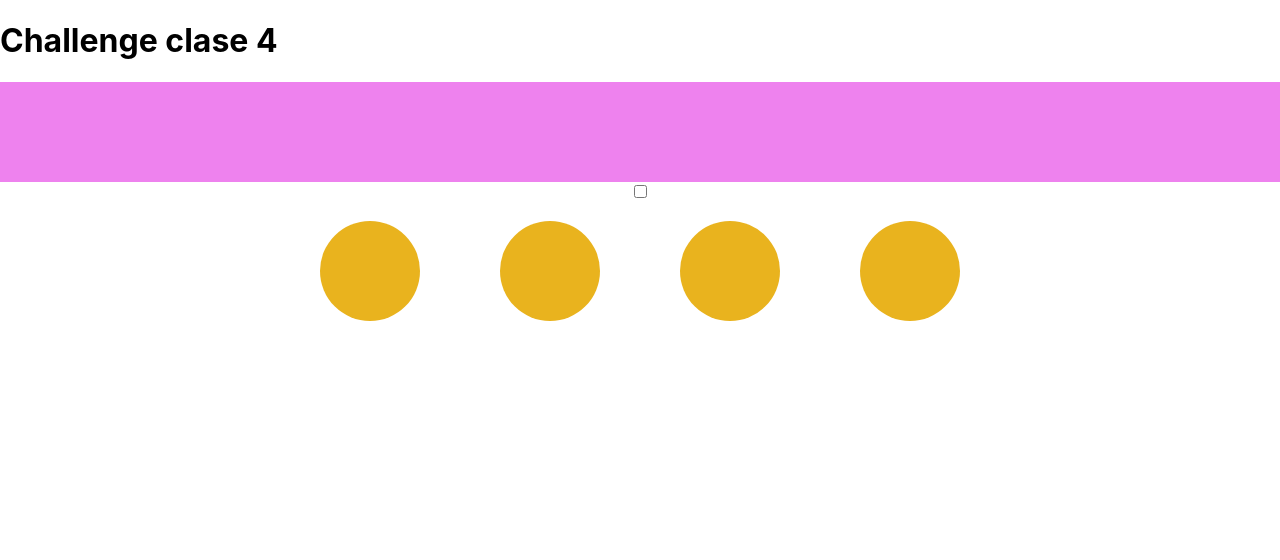
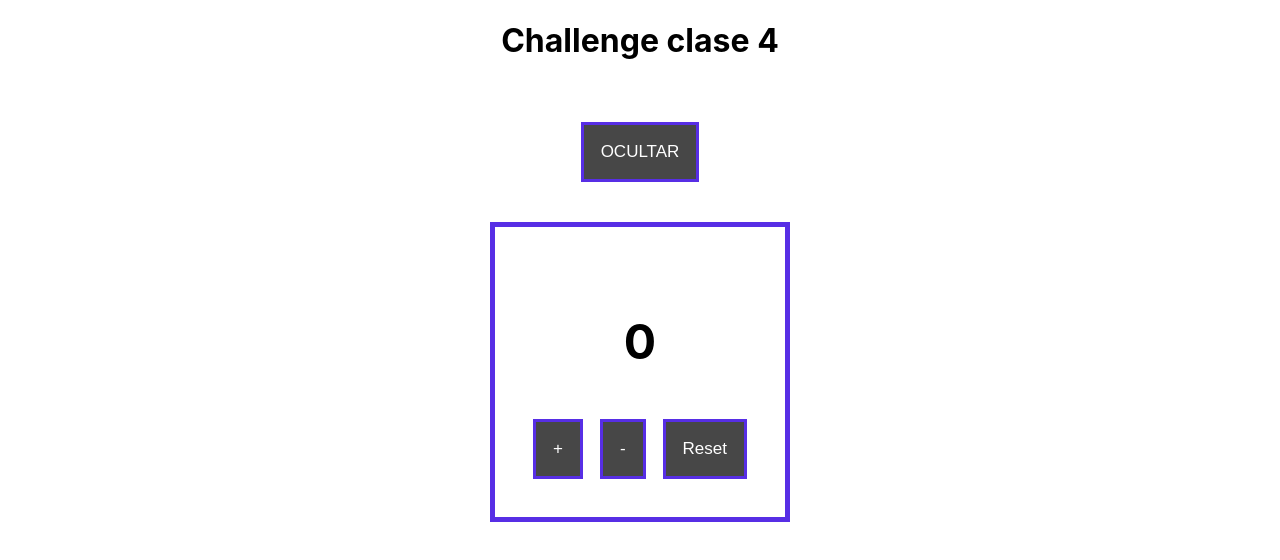
Before and after one commit to marioconti/sprint-3-Acamica, a React (Create React App) app: page / in a window 1280 px wide. Shown: the top 560 px of the page. Built offline with nearby package versions, Linux system fonts and the light colour scheme.

Commit message:
se agrega challenge 5 al repositorio

```diff
--- a/src/clase-4/Challenge-4.jsx
+++ b/src/clase-4/Challenge-4.jsx
@@ -42,7 +42,7 @@ const Pizza = (props) => {
     if (props.salsa === true) {
       condimentos.push("pizza-ConSalsa");
     }
-    let tiposDeCondimentos = condimentos.join("");
+    let tiposDeCondimentos = condimentos.join(" ");
     return tiposDeCondimentos;
   };
   return <div className={`${Condimentos()}`} />;
--- a/src/clase-4/cuadrado.css
+++ b/src/clase-4/cuadrado.css
@@ -32,8 +32,17 @@
   border-radius: 50%;
   margin: 20px 40px;
   background-color: rgb(233, 179, 30);
+  display: flex;
+  justify-content: center;
+  align-items: center;
 }
 
-.salsa{
-    background:red;
+.pizza-ConSalsa {
+  background: red;
 }
+
+.pizza-verde {
+  width: 10px;
+  height: 10px;
+  background-color: green;
+}
--- /dev/null
+++ b/src/clase-5/Challenge-5.jsx
@@ -0,0 +1,79 @@
+import React, { useState, useEffect } from "react";
+import "./challenge-5.css";
+// =============================================
+/*
+Lo primero que debemos de hacer es entender cómo funciona este hook. Para esto, vamos a considerar tres escenarios:
+
+1 Invocar el efecto solo una vez.
+2 Añadir un efecto en un componente.
+3 Controlar cuando se invoca un efecto.
+
+
+* el segundo parámetro que recibe el hook es un array de dependencias (el primero es una fx, puede ser una fx anonima) de valores que indican cuándo el efecto debe ser invocado. El efecto solo será ejecutado (como siempre, después del renderizado) si algunas de estas variables especificadas en el array cambian de valor. En el array de dependencias puede existir más de un valor, pero considera que los valores dependientes deben existir dentro del efecto.
+Esto último es importante, si cambia algo en el efecto, es decir en la fx, ahi se modifica el array
+*/
+// =============================================
+
+export const ChallengeClaseCinco = () => {
+  const [mostrar, actualizarMostrar] = useState(true);
+  const [contador, setContador] = useState(0);
+
+  return (
+    <>
+      <div className="contenedor-principal">
+        <h1>Challenge clase 4</h1>
+        <button
+          className="btn-contador"
+          onClick={() => actualizarMostrar(!mostrar)}
+        >
+          {mostrar ? "OCULTAR" : "MOSTRAR"}
+        </button>
+        {mostrar === true ? (
+          <Counter contador={contador} setContador={setContador} />
+        ) : (
+          "PRESIONA EL BOTON PARA VER EL CONTADOR"
+        )}
+        {/* Como puedo dar estilo a este if? trate haciendo una variable p que llame ahi pero no pude */}
+      </div>
+    </>
+  );
+};
+
+const Counter = (props) => {
+  const incrementar = () => {
+    props.setContador(props.contador + 1);
+  };
+
+  const disminuir = () => {
+    props.setContador(props.contador - 1);
+  };
+
+  const reset = () => {
+    props.setContador(0);
+  };
+
+React.useEffect(()=>{
+    console.log(``)
+})
+// AQUI FALTA HACER LA PALTE DE LA LOGICA DEL USEEFFECT (COMO HACER QUE SE MUESTRE UNA VEZ?)
+  return (
+    <main className="Application">
+      <section className="Counters">
+        <div className="Counter">
+          <p className="count">{props.contador}</p>
+          <section className="controls">
+            <button className="botones-contador" onClick={incrementar}>
+              +
+            </button>
+            <button className="botones-contador" onClick={disminuir}>
+              -
+            </button>
+            <button className="botones-contador" onClick={reset}>
+              Reset
+            </button>
+          </section>
+        </div>
+      </section>
+    </main>
+  );
+};
--- /dev/null
+++ b/src/clase-5/challenge-5.css
@@ -0,0 +1,41 @@
+.contenedor-principal {
+  display: flex;
+  justify-content: center;
+  align-items: center;
+  flex-direction: column;
+}
+
+.btn-contador {
+  margin: 40px 0;
+}
+
+.Counter {
+  height: 300px;
+  border: 5px solid #572ee5;
+  font-weight: 700;
+  width: 300px;
+  display: flex;
+  justify-content: center;
+  align-items: center;
+  flex-direction: column;
+}
+
+button {
+  background-color: #474747;
+  border: 3px solid #572ee5;
+  color: white;
+  margin: 0 0.5em;
+  padding: 1em;
+  outline: none;
+  cursor: pointer;
+  font-size: 17px;
+}
+
+button:active {
+  background-color: #969595;
+}
+
+.count {
+  font-size: 3rem;
+  text-align: center;
+}
--- a/src/container/Container.jsx
+++ b/src/container/Container.jsx
@@ -5,7 +5,8 @@ import React from "react";
 // import { ClaseDos } from "../clase-2/Clase-2";
 // import { ChallengeClaseTres } from "../clase-3/Challenge-3";
 // import { ClaseTres } from "../clase-3/clase-3";
-import { ChallengeClaseCuatro } from "../clase-4/Challenge-4";
+// import { ChallengeClaseCuatro } from "../clase-4/Challenge-4";
+import { ChallengeClaseCinco } from "../clase-5/Challenge-5";
 
 export const Container = () => {
   return (
@@ -15,7 +16,8 @@ export const Container = () => {
       {/* <ClaseDos /> */}
       {/* <ChallengeClaseTres/> */}
       {/* <ClaseTres/> */}
-      <ChallengeClaseCuatro />
+      {/* <ChallengeClaseCuatro /> */}
+      <ChallengeClaseCinco />
     </>
   );
 };
```
